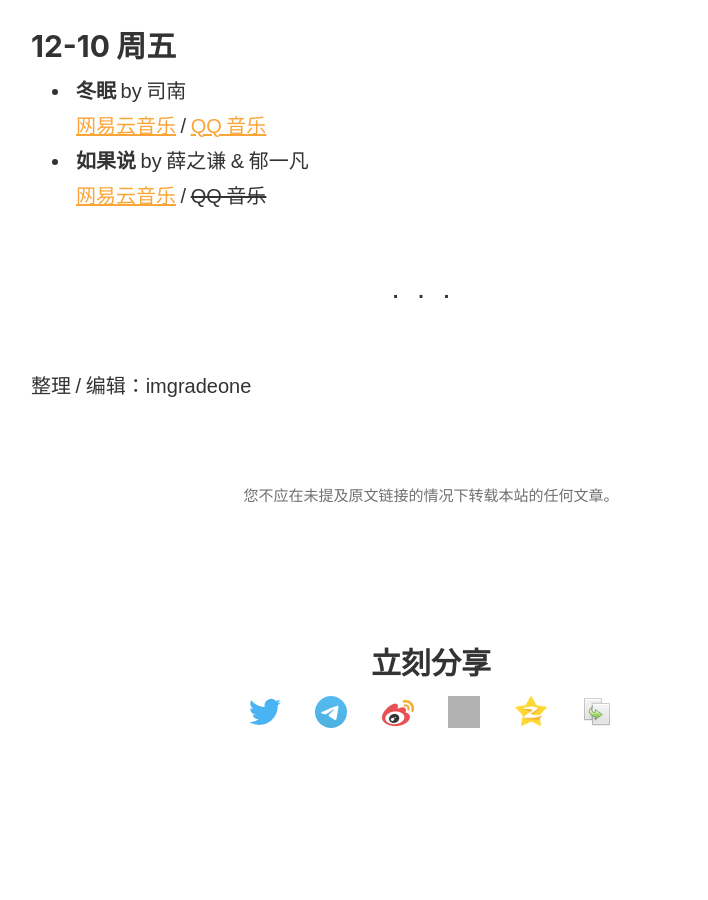
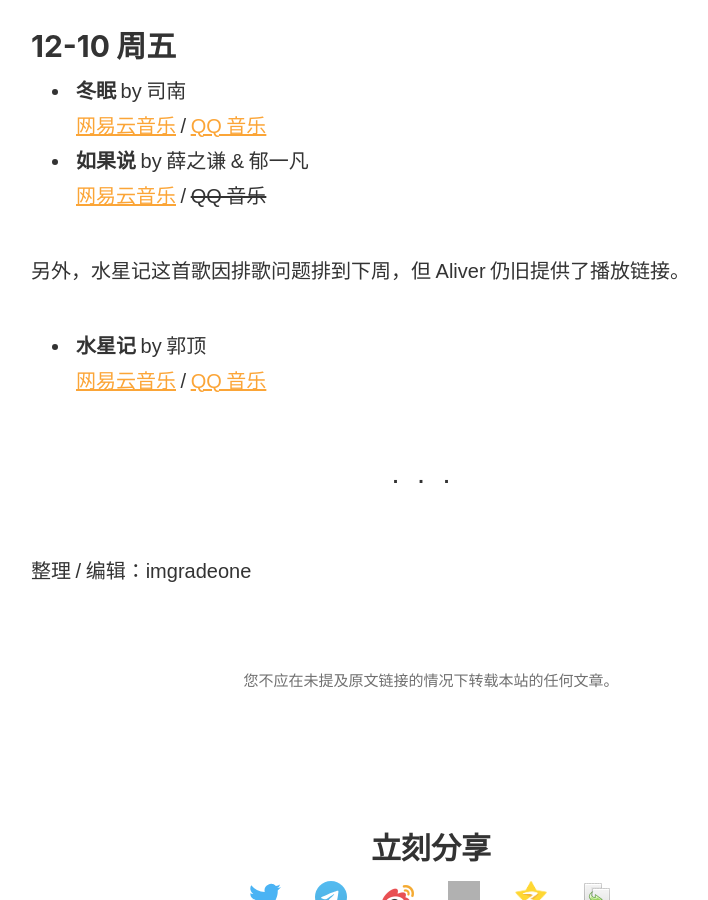
Before and after one commit to devswork-glzx/aliver, a Jekyll site: the page built from _posts/2021-12-06-songlist-2021-12-06.md, in a window 1280 px wide and 900 px high, scrolled down 1453 px. Shown: the whole window, without its empty margins (209-917 px from the left). Built offline with Jekyll 4.4.1, drawn with Linux system fonts in a browser that asks for light colours; our own code applies the rules of GitHub Pages for plain Markdown files; grey boxes are pictures that could not be loaded.

Commit message:
水星记。

```diff
--- a/_posts/2021-12-06-songlist-2021-12-06.md
+++ b/_posts/2021-12-06-songlist-2021-12-06.md
@@ -45,6 +45,11 @@
 - **如果说** by 薛之谦 & 郁一凡
   [网易云音乐](https://music.163.com/song?id=1891169712) / ~~QQ 音乐~~
 
+另外，水星记这首歌因排歌问题排到下周，但 Aliver 仍旧提供了播放链接。
+
+- **水星记** by 郭顶
+  [网易云音乐](https://music.163.com/song?id=441491828) / [QQ 音乐](https://y.qq.com/n/ryqq/songDetail/00485V8K4InqbZ)
+
 ---
 
 整理 / 编辑：imgradeone
```
